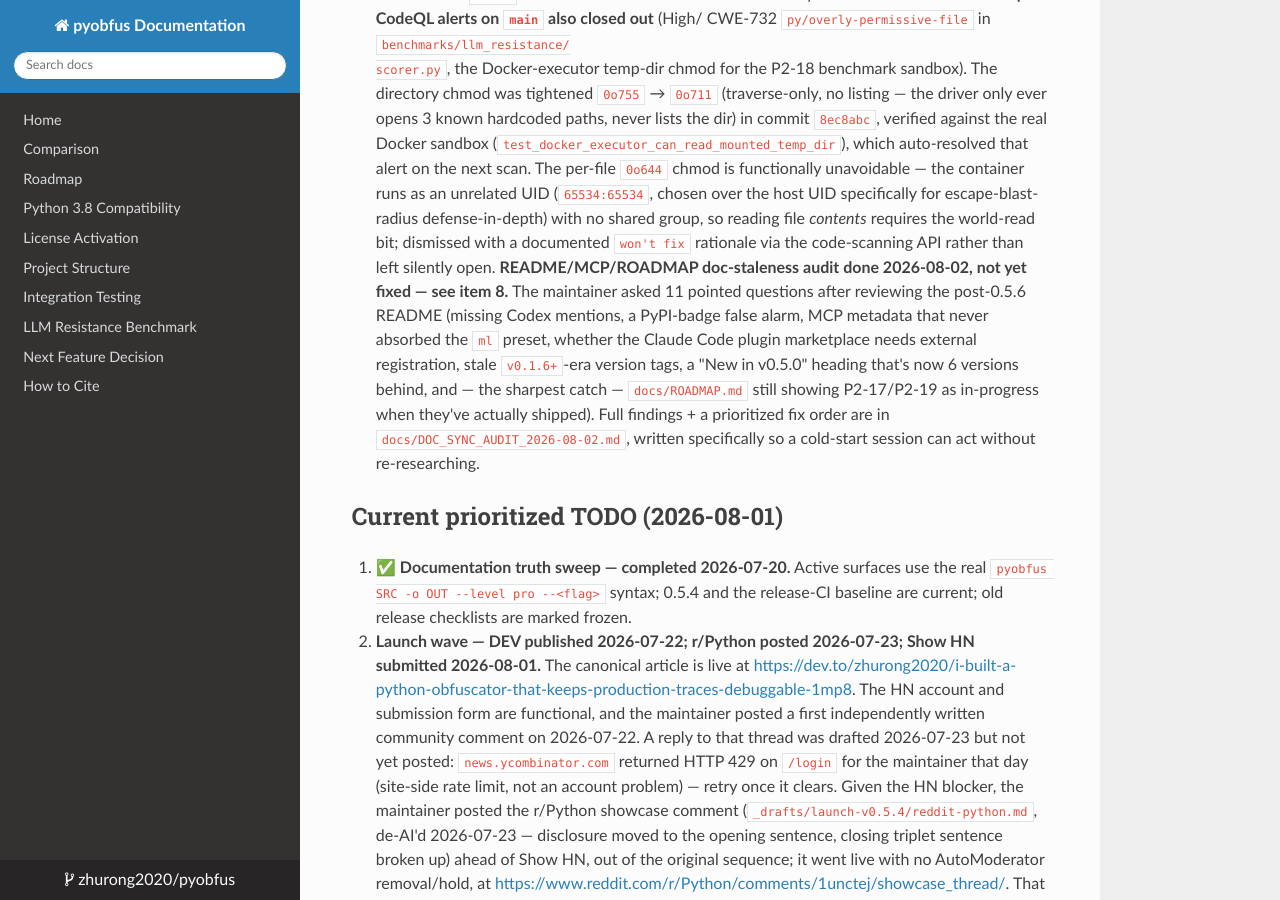
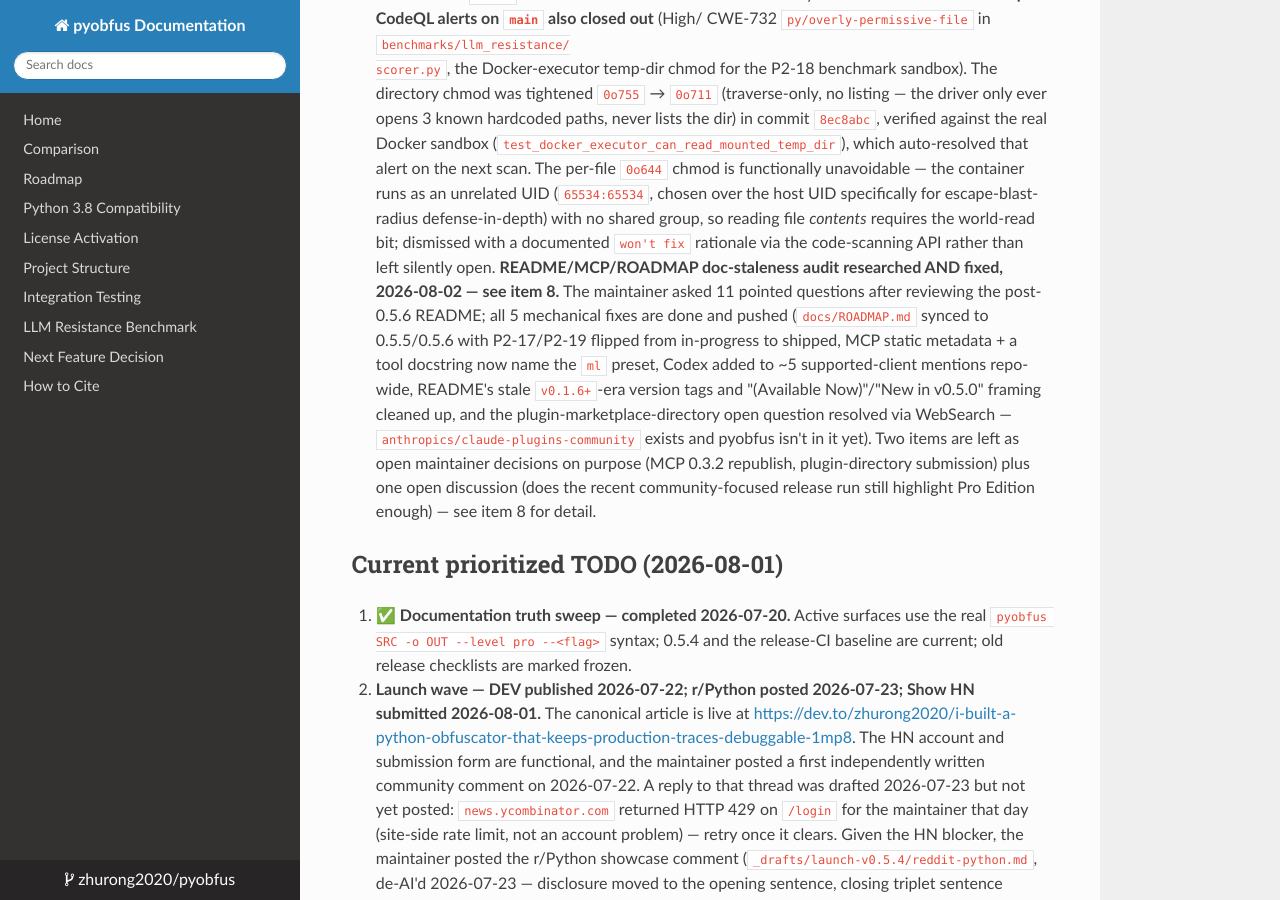
Before and after one commit to zhurong2020/pyobfus, an MkDocs documentation site: the page built from docs/POST_V0.4_TODO.md, in a window 1280 px wide and 900 px high, scrolled down 977 px. Built offline with MkDocs 1.6.1, drawn with Linux system fonts in a browser that asks for light colours; nearby versions of some CDN libraries; some of the changed text lies outside the part shown.

Commit message:
docs: mark doc-sync audit item 8 done, all 5 fixes shipped this session
Closes out docs/POST_V0.4_TODO.md item 8 and CLAUDE.md's cold-start
block -- all 5 mechanical fixes from docs/DOC_SYNC_AUDIT_2026-08-02.md
are committed and CI-green (a426ab0, 767ba2b, 1ab95b7, 07ce053,
27bfb79). Three items intentionally left as open maintainer decisions
rather than auto-executed: MCP 0.3.2 republish, plugin-directory
submission, and Pro Edition positioning.

```diff
--- a/docs/POST_V0.4_TODO.md
+++ b/docs/POST_V0.4_TODO.md
@@ -51,17 +51,20 @@
 > defense-in-depth) with no shared group, so reading file *contents*
 > requires the world-read bit; dismissed with a documented `won't fix`
 > rationale via the code-scanning API rather than left silently open.
-> **README/MCP/ROADMAP doc-staleness audit done 2026-08-02, not yet
-> fixed — see item 8.** The maintainer asked 11 pointed questions after
-> reviewing the post-0.5.6 README (missing Codex mentions, a PyPI-badge
-> false alarm, MCP metadata that never absorbed the `ml` preset,
-> whether the Claude Code plugin marketplace needs external
-> registration, stale `v0.1.6+`-era version tags, a "New in v0.5.0"
-> heading that's now 6 versions behind, and — the sharpest catch —
-> `docs/ROADMAP.md` still showing P2-17/P2-19 as in-progress when
-> they've actually shipped). Full findings + a prioritized fix order are
-> in `docs/DOC_SYNC_AUDIT_2026-08-02.md`, written specifically so a
-> cold-start session can act without re-researching.
+> **README/MCP/ROADMAP doc-staleness audit researched AND fixed,
+> 2026-08-02 — see item 8.** The maintainer asked 11 pointed questions
+> after reviewing the post-0.5.6 README; all 5 mechanical fixes are done
+> and pushed (`docs/ROADMAP.md` synced to 0.5.5/0.5.6 with P2-17/P2-19
+> flipped from in-progress to shipped, MCP static metadata + a tool
+> docstring now name the `ml` preset, Codex added to ~5 supported-client
+> mentions repo-wide, README's stale `v0.1.6+`-era version tags and
+> "(Available Now)"/"New in v0.5.0" framing cleaned up, and the
+> plugin-marketplace-directory open question resolved via WebSearch —
+> `anthropics/claude-plugins-community` exists and pyobfus isn't in it
+> yet). Two items are left as open maintainer decisions on purpose (MCP
+> 0.3.2 republish, plugin-directory submission) plus one open discussion
+> (does the recent community-focused release run still highlight Pro
+> Edition enough) — see item 8 for detail.
 
 ## Current prioritized TODO (2026-08-01)
 
@@ -458,12 +461,20 @@
    7. Version bump: next patch in the established 0.5.x cadence (0.5.6),
       release-commit pattern documented in this file's own 0.5.5 entry
       above and in memory `pyobfus_0_5_5_release_2026-08-02.md`.
-8. **⭐ CURRENT TOP PRIORITY — README/MCP/ROADMAP doc-staleness fixes
-   (researched 2026-08-02, not yet fixed).** Full findings, file:line
-   references, and a recommended fix order are all in
-   [`docs/DOC_SYNC_AUDIT_2026-08-02.md`](DOC_SYNC_AUDIT_2026-08-02.md) —
-   read that file first, it's written so a cold-start session can act
-   directly. Short version of the recommended order:
+8. **✅ DONE — README/MCP/ROADMAP doc-staleness fixes, 2026-08-02.** All 5
+   mechanical items from the recommended order below are fixed and pushed
+   (commits `a426ab0`, `767ba2b`, `1ab95b7`, `07ce053`, `27bfb79`; CI green
+   on all). Full findings still in
+   [`docs/DOC_SYNC_AUDIT_2026-08-02.md`](DOC_SYNC_AUDIT_2026-08-02.md) as a
+   historical record. **Two items intentionally left as open
+   maintainer decisions, not auto-executed**: (a) whether to actually
+   version-bump pyobfus-mcp to 0.3.2 and republish (the metadata content
+   fix is done; the release action is not), and (b) whether to submit
+   pyobfus to `clau.de/plugin-directory-submission` for the
+   `anthropics/claude-plugins-community` marketplace directory (confirmed
+   absent from it). Q6 (does the recent 0.5.4-0.5.6 run still highlight
+   Pro Edition's value) also remains an open discussion item, not a
+   mechanical fix. Short version of what was fixed:
    1. `docs/ROADMAP.md` — "Current Status" stops at 0.5.4 (doesn't
       mention 0.5.5/0.5.6), and P2-17/P2-19 are still checkbox-marked
       `[~]` in-progress even though both shipped in 0.5.5. This is the
```
Also changed, not shown: CLAUDE.md (+4 -3 lines).
